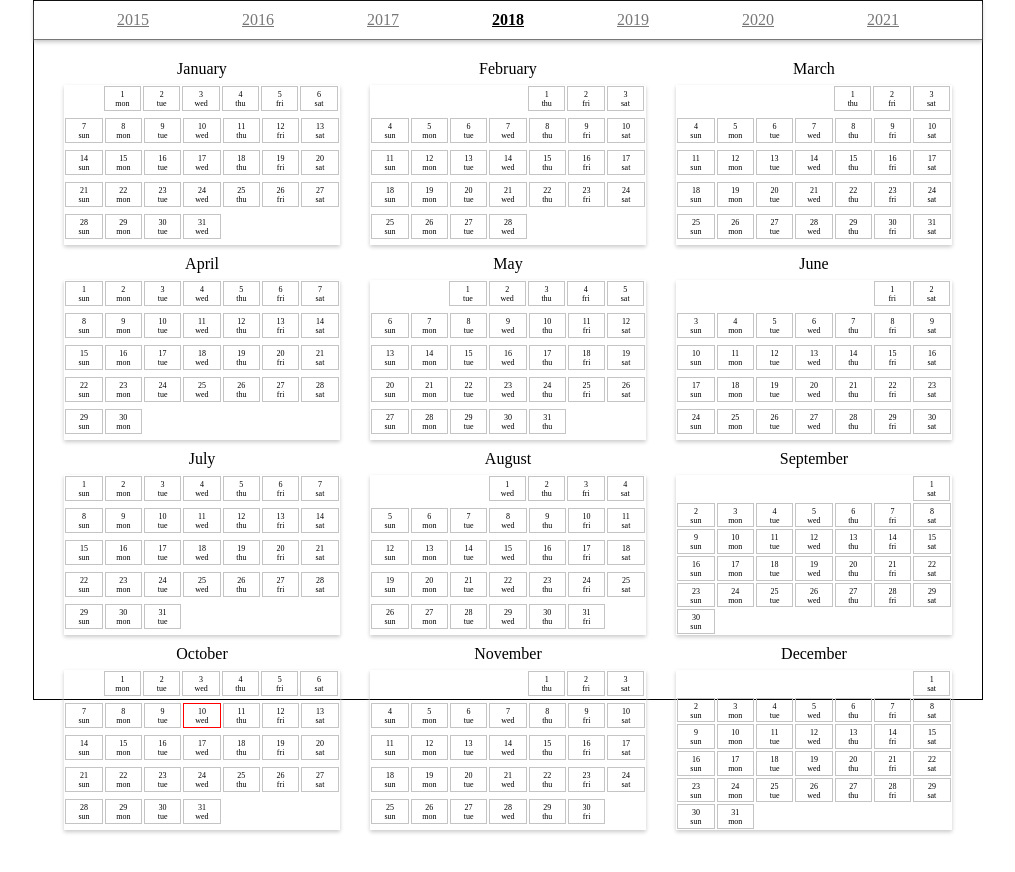
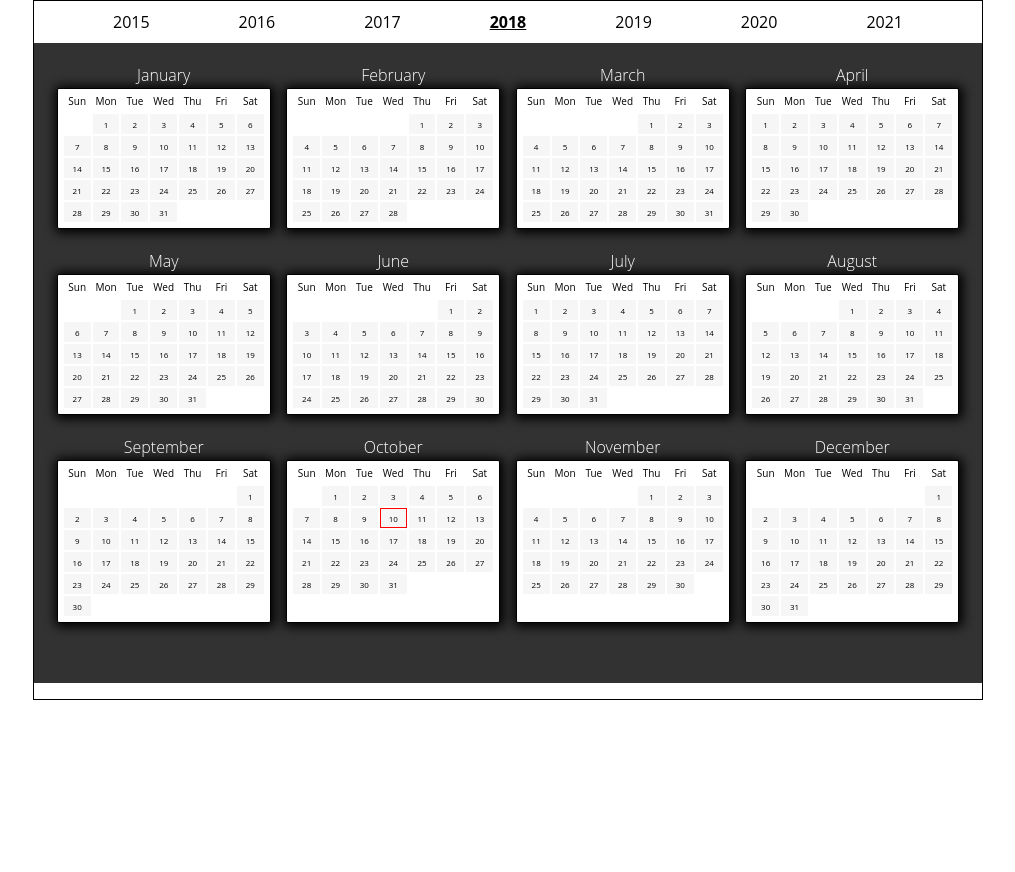
Before and after one commit to kevinthomaskane/calendar_extension, a React (Create React App) app: page / in a window 1280 px wide. Shown: the top 872 px of the page, without its empty margins (132-1147 px from the left). After the commit the page ends 800 px from the top, so only its background shows below. Built offline with nearby package versions, Linux system fonts and the light colour scheme.

Commit message:
update calendar

```diff
--- a/public/style.css
+++ b/public/style.css
@@ -1,67 +1,102 @@
 .header {
   display: flex;
-  border-bottom: solid 1px #777;
-  box-shadow: 0 2px 4px rgba(180, 180, 180, 0.8);
   justify-content: space-evenly; }
   .header__year {
-    padding: 10px;
-    color: #777; }
+    padding: 1rem;
+    color: black;
+    font-size: 1.6rem;
+    text-decoration: none; }
 
 .body {
-  padding: 15px;
-  padding-top: 45px;
+  padding: 1.5rem;
+  padding-top: 4.5rem;
   display: flex;
   justify-content: space-evenly;
-  flex-wrap: wrap; }
+  flex-wrap: wrap;
+  background: #323232;
+  height: calc(100% - 38px); }
 
 .calendar {
-  width: 30%;
-  height: 160px;
+  width: 22%;
+  height: auto;
   display: flex;
   justify-content: flex-start;
   flex-wrap: wrap;
-  box-shadow: 0 2px 4px #cacaca;
   font-size: 8px;
-  margin: 0 auto 35px;
-  position: relative; }
+  margin: 0 auto 4.5rem;
+  position: relative;
+  align-content: flex-start;
+  padding: 5px;
+  border: solid 1px black;
+  border-radius: 2px;
+  background: white;
+  box-shadow: 1px 1px 11px 3px black; }
+  .calendar__days {
+    display: flex;
+    justify-content: space-between;
+    width: 100%;
+    padding: 0 0 5px 0;
+    font-size: 1rem; }
+    .calendar__days div {
+      width: calc(100% / 7);
+      text-align: center; }
   .calendar__month {
     position: absolute;
-    top: -25px;
+    top: -2.5rem;
     left: 50%;
     transform: translateX(-50%);
-    font-size: 16px; }
+    font-size: 1.6rem;
+    font-weight: 300;
+    color: white; }
   .calendar__day {
     width: calc((100% / 7) - 4px);
-    height: calc((100% / 6) - 7px);
+    height: 1.8rem;
     margin: 1px;
     position: relative;
-    border: solid 1px #c4c4c4;
-    padding-top: 3px; }
-    .calendar__day--number, .calendar__day--day {
-      text-align: center;
-      display: block; }
+    border: solid 1px #f6f6f6;
+    background: #f6f6f6;
+    cursor: pointer; }
+    .calendar__day:hover {
+      background: #d9d9d9; }
+    .calendar__day--number {
+      position: absolute;
+      top: 50%;
+      left: 50%;
+      transform: translate(-50%, -50%); }
 
 .mon {
-  margin-left: calc((100% / 6.98)); }
+  margin-left: calc((100% / 7) + 1px); }
 
 .tue {
-  margin-left: calc((100% / 6.98) * 2); }
+  margin-left: calc(((100% / 7) * 2) + 1px); }
 
 .wed {
-  margin-left: calc((100% / 6.98) * 3); }
+  margin-left: calc(((100% / 7) * 3) + 1px); }
 
 .thu {
-  margin-left: calc((100% / 6.98) * 4); }
+  margin-left: calc(((100% / 7) * 4) + 1px); }
 
 .fri {
-  margin-left: calc((100% / 6.98) * 5); }
+  margin-left: calc(((100% / 7) * 5) + 1px); }
 
 .sat {
-  margin-left: calc((100% / 6.98) * 6); }
+  margin-left: calc(((100% / 7) * 6) + 1px); }
+
+div[data-fulldate="border"] {
+  border: solid 1px red; }
+
+div[data-fulldate="no-border"] {
+  border: solid 1px #f6f6f6; }
+
+html,
+body {
+  font-size: 62.5%;
+  box-sizing: border-box;
+  font-family: "Open Sans", sans-serif; }
 
 body {
-  max-width: 950px;
+  max-width: 95rem;
   box-sizing: border-box;
-  height: 700px;
+  height: 70rem;
   border: solid 1px black;
   margin: 0 auto; }
--- a/src/actions/calendar.js
+++ b/src/actions/calendar.js
@@ -1,8 +1,9 @@
 import {CURRENT_DATE} from "./types";
 
 export const currentDate = () => dispatch  => {
+    const date = new Date().toLocaleDateString("en-US");
     dispatch({
         type: CURRENT_DATE,
-        payload: new Date().toLocaleDateString("en-US")
+        payload: date
     })
 }
--- a/src/components/Calendar.js
+++ b/src/components/Calendar.js
@@ -4,10 +4,23 @@ import { connect } from "react-redux";
 import { currentDate } from "../actions/calendar";
 
 class Calendar extends Component {
+  state = {
+    year_change: false
+  };
   componentWillReceiveProps(nextProps) {
+    if (nextProps.selected_year !== +this.props.current_date.split("/")[2]) {
+      this.setState({ year_change: true });
+    }
     this.props.currentDate();
-    this.highlightDay();
   }
+
+//   componentDidMount() {
+//     this.highlightDay();
+//   }
+
+//   componentDidUpdate() {
+//     this.highlightDay();
+//   }
 
   mapDatesObject = () => {
     const dates = this.props.days;
@@ -39,36 +52,46 @@ class Calendar extends Component {
     return months[this.props.month - 1];
   };
 
-  highlightDay = () => {
-    const current_date = this.props.current_date;
-    if (+current_date.split("/")[2] === this.props.selected_year) {
-      let day = document.querySelector(
-        `.calendar__day[data-fulldate="${current_date}"]`
-      );
-      console.log(day)
-      day.style.border = "solid 1px red";
-    }
-  };
+//   highlightDay = () => {
+//     const current_date = this.props.current_date;
+//     const day =
+//       document.querySelector(
+//         `.calendar__day[data-fulldate="${current_date}"]`
+//       ) || null;
+//     console.log(day, current_date);
+//     if (!this.state.year_change) {
+//       day.style.border = "solid 1px red";
+//     }
+//   };
 
   render() {
     const days = this.mapDatesObject();
+
     return (
       <div className="calendar">
         <div className="calendar__month">{this.getMonth()}</div>
+        <div className="calendar__days">
+            <div>Sun</div>
+            <div>Mon</div>
+            <div>Tue</div>
+            <div>Wed</div>
+            <div>Thu</div>
+            <div>Fri</div>
+            <div>Sat</div>
+        </div>
         {days.map((el, i) => {
           return (
             <div
-              className={i === 0 ? "calendar__day " + el.day : "calendar__day"}
+              className={i === 0 ? `calendar__day ${el.day}` : "calendar__day"}
               data-num={el.num}
               data-day={el.day}
               data-year={this.props.selected_year}
               data-fulldate={
-                this.props.month + "/" + el.num + "/" + this.props.selected_year
+                this.props.month + "/" + el.num + "/" + this.props.selected_year === this.props.current_date ? "border" : "no-border"
               }
               key={i}
             >
               <div className="calendar__day--number">{el.num}</div>
-              <div className="calendar__day--day">{el.day}</div>
             </div>
           );
         })}
--- a/src/components/Header.js
+++ b/src/components/Header.js
@@ -34,7 +34,7 @@ class Header extends Component {
 
   activeYear = (el) => {
     const element = document.querySelector(`a[data-year="${el}"]`)
-    element.setAttribute("style", "color: black; font-weight: bold;")
+    element.setAttribute("style", "color: black; font-weight: 700; text-decoration: underline;")
   }
 
   render() {
--- a/src/sass/_body.scss
+++ b/src/sass/_body.scss
@@ -1,7 +1,9 @@
 .body {
-  padding: 15px;
-  padding-top: 45px;
+  padding: 1.5rem;
+  padding-top: 4.5rem;
   display: flex;
   justify-content: space-evenly;
   flex-wrap: wrap;
+  background: rgb(50, 50, 50);
+  height: calc(100% - 38px);
 }
--- a/src/sass/_calendar-container.scss
+++ b/src/sass/_calendar-container.scss
@@ -1,50 +1,80 @@
 .calendar {
-  width: 30%;
-  height: 160px;
+  width: 22%;
+  height: auto;
   display: flex;
   justify-content: flex-start;
   flex-wrap: wrap;
-  box-shadow: 0 2px 4px rgb(202, 202, 202);
   font-size: 8px;
-  margin: 0 auto 35px;
+  margin: 0 auto 4.5rem;
   position: relative;
+  align-content: flex-start;
+  padding: 5px;
+  border: solid 1px black;
+  border-radius: 2px;
+  background: white;
+  box-shadow: 1px 1px 11px 3px black;
+  &__days {
+    display: flex;
+    justify-content: space-between;
+    width: 100%;
+    padding: 0 0 5px 0;
+    font-size: 1rem;
+    div {
+      width: calc(100% / 7);
+      text-align: center;
+    }
+  }
   &__month {
     position: absolute;
-    top: -25px;
+    top: -2.5rem;
     left: 50%;
     transform: translateX(-50%);
-    font-size: 16px;
+    font-size: 1.6rem;
+    font-weight: 300;
+    color: white;
   }
   &__day {
     width: calc((100% / 7) - 4px);
-    height: calc((100% / 6) - 7px);
+    height: 1.8rem;
     margin: 1px;
     position: relative;
-    border: solid 1px rgb(196, 196, 196);
-    padding-top: 3px;
-    &--number,
-    &--day {
-      text-align: center;
-      display: block;
+    border: solid 1px #f6f6f6;
+    background: #f6f6f6;
+    cursor: pointer;
+    &:hover {
+      background: rgb(217, 217, 217);
+    }
+    &--number {
+      position: absolute;
+      top: 50%;
+      left: 50%;
+      transform: translate(-50%, -50%);
     }
   }
 }
 
 .mon {
-    margin-left: calc((100% / 6.98))
+  margin-left: calc((100% / 7) + 1px);
 }
 .tue {
-    margin-left: calc((100% / 6.98) * 2)
+  margin-left: calc(((100% / 7) * 2) + 1px);
 }
 .wed {
-    margin-left: calc((100% / 6.98) * 3)
+  margin-left: calc(((100% / 7) * 3) + 1px);
 }
 .thu {
-    margin-left: calc((100% / 6.98) * 4)
+  margin-left: calc(((100% / 7) * 4) + 1px);
 }
 .fri {
-    margin-left: calc((100% / 6.98) * 5)
+  margin-left: calc(((100% / 7) * 5) + 1px);
 }
 .sat {
-    margin-left: calc((100% / 6.98) * 6)
+  margin-left: calc(((100% / 7) * 6) + 1px);
 }
+
+div[data-fulldate="border"] {
+  border: solid 1px red;
+}
+div[data-fulldate="no-border"] {
+  border: solid 1px #f6f6f6;
+}
--- a/src/sass/_header.scss
+++ b/src/sass/_header.scss
@@ -1,10 +1,10 @@
 .header {
   display: flex;
-  border-bottom: solid 1px #777;
-  box-shadow: 0 2px 4px rgba(180, 180, 180, 0.8);
   justify-content: space-evenly;
   &__year {
-    padding: 10px;
-    color: #777;
+    padding: 1rem;
+    color: black;
+    font-size: 1.6rem;
+    text-decoration: none;
   }
 }
--- a/src/sass/main.scss
+++ b/src/sass/main.scss
@@ -2,10 +2,17 @@
 @import "body";
 @import "calendar-container";
 
+html,
 body {
-  max-width: 950px;
+  font-size: 62.5%;
   box-sizing: border-box;
-  height: 700px;
+  font-family: "Open Sans", sans-serif;
+}
+
+body {
+  max-width: 95rem;
+  box-sizing: border-box;
+  height: 70rem;
   border: solid 1px black;
   margin: 0 auto;
 }
```
